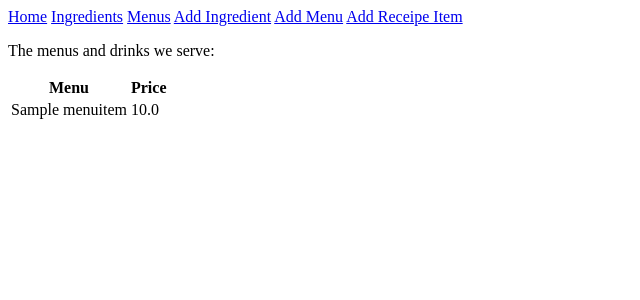
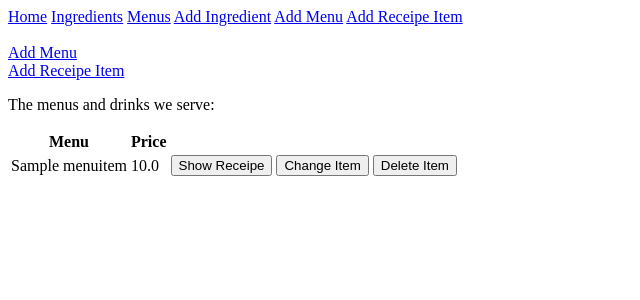
Before and after one commit to Sandrowue/DjangoMenuIngredient, a Django app: page /MenuIngredientMaster/aviableMenus in a window 1280 px wide. Shown: the top 300 px of the page, without its empty margins (0-640 px from the left). Run offline with Django 5.2, Linux system fonts and the light colour scheme; tables that the repository leaves empty hold one stand-in row (values such as "Sample post").

Commit message:
changeMenu

```diff
--- a/capstone/MenuIngredientMaster/templates/MenuIngredientMaster/menus.html
+++ b/capstone/MenuIngredientMaster/templates/MenuIngredientMaster/menus.html
@@ -5,6 +5,10 @@
 {% extends "MenuIngredientMaster/base.html" %}
 
 {% block content %}
+<br/>
+<a href="{% url 'addMenu' %}">Add Menu</a>
+<br/>
+<a href="{% url 'addRecipeItem' %}">Add Receipe Item</a>
 {% if allMenus %}
     <p>The menus and drinks we serve:</p>
     <table>
@@ -13,10 +17,14 @@
             <th>Price</th>
         </tr>
         {% for menu in allMenus %}
-        <tr>
-            <td>{{ menu.title }}</td>
-            <td>{{ menu.price }}</td>
-        </tr>
+
+            <tr>
+                <td>{{ menu.title }}</td>
+                <td>{{ menu.price }}</td>
+                <td><button>Show Receipe</button></td>
+                <td><a href="{% url 'changeMenu' menu.id %}"><button>Change Item</button></a></td>
+                <td><button>Delete Item</button></td>
+            </tr>
         {% endfor %}
     </table>
 {% else %}
```
Also changed, not shown: capstone/MenuIngredientMaster/templates/MenuIngredientMaster/changeMenu.html (added, +30 -0 lines).
